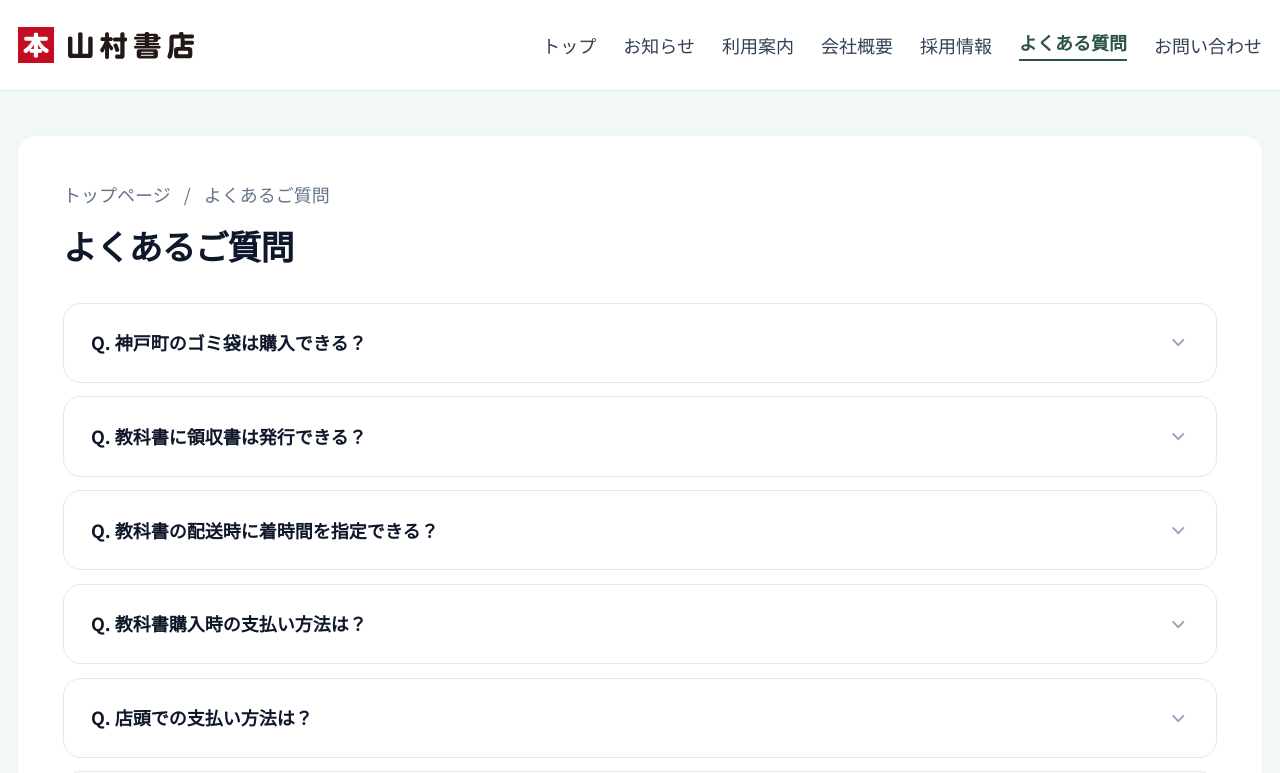
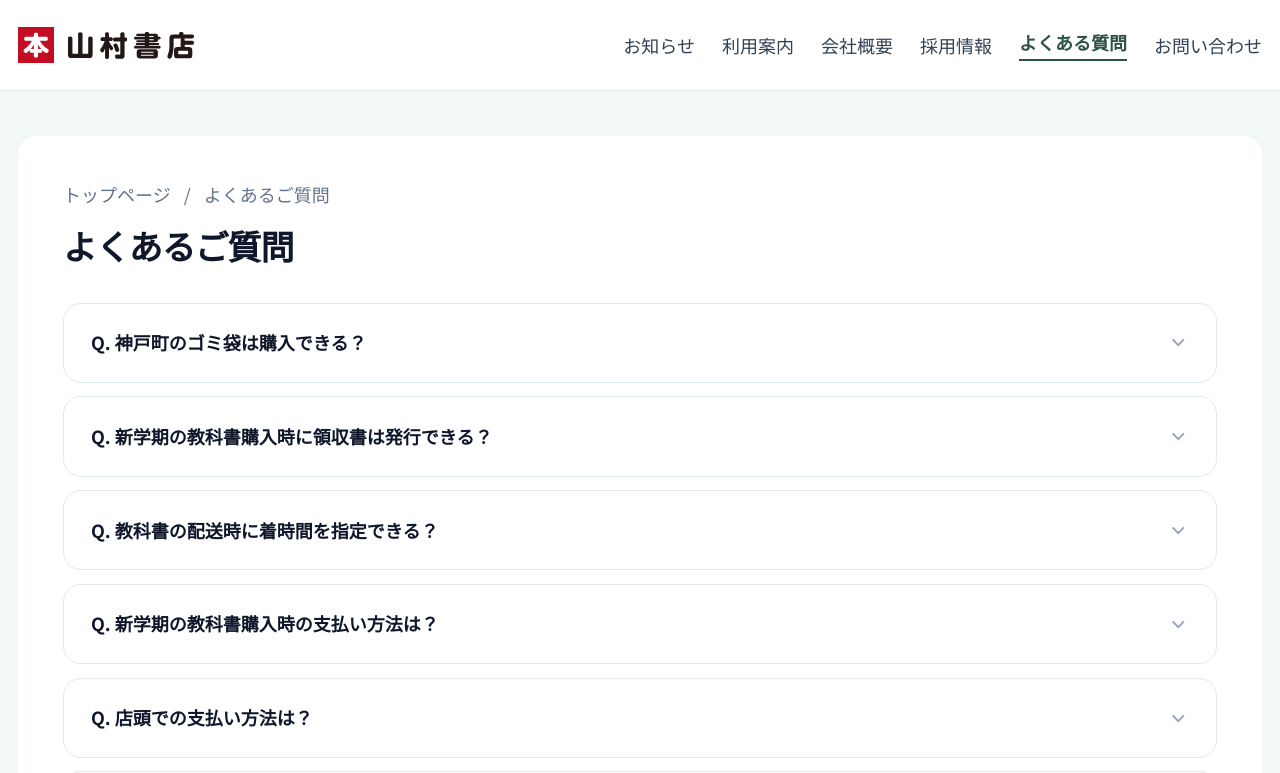
Before and after one commit to sakasaew/yamamurabooks, a website: page faq.html in a window 1280 px wide. Shown: the top 773 px of the page. Drawn offline with Linux system fonts and the light colour scheme.

Commit message:
ヘッダーナビからトップを削除、FAQ2項目のタイトルに「新学期の」を追加 (#6)
* ヘッダーナビからトップを削除、FAQの2項目のタイトルに「新学期の」を追加

Co-Authored-By: Claude Sonnet 5.5 <noreply@anthropic.com>
Claude-Session: https://claude.ai/code/session_019Ys2MZRsGt5Yfjw37duGaN

* スマホのメニューの「トップページ」を元に戻す（PC幅のヘッダーの「トップ」のみ削除）

Co-Authored-By: Claude Sonnet 5.5 <noreply@anthropic.com>
Claude-Session: https://claude.ai/code/session_019Ys2MZRsGt5Yfjw37duGaN

---------

Co-authored-by: Claude <noreply@anthropic.com>

```diff
--- a/faq.html
+++ b/faq.html
@@ -37,7 +37,6 @@
             <img src="./assets/logotype.svg" alt="株式会社山村書店" class="block h-6 w-auto object-contain" width="113" height="24" />
           </a>
           <nav class="hidden md:flex items-center gap-6 text-base text-slate-700 font-medium">
-            <a class="hover:text-brand" href="./index.html">トップ</a>
             <a class="hover:text-brand" href="./news.html">お知らせ</a>
             <a class="hover:text-brand" href="./access.html">利用案内</a>
             <a class="hover:text-brand" href="./company.html">会社概要</a>
@@ -88,7 +87,7 @@
 
             <details class="rounded-2xl border border-slate-200 bg-white overflow-hidden">
               <summary class="flex cursor-pointer items-center justify-between px-6 py-5 font-bold text-slate-900 hover:bg-slate-50 list-none">
-                <span>Q. 教科書に領収書は発行できる？</span>
+                <span>Q. 新学期の教科書購入時に領収書は発行できる？</span>
                 <svg class="h-5 w-5 flex-shrink-0 text-slate-400 transition-transform" viewBox="0 0 24 24" fill="none" stroke="currentColor" stroke-width="2"><path d="M6 9l6 6 6-6"/></svg>
               </summary>
               <div class="border-t border-slate-100 px-6 py-5 text-slate-700 leading-relaxed">
@@ -110,7 +109,7 @@
 
             <details class="rounded-2xl border border-slate-200 bg-white overflow-hidden">
               <summary class="flex cursor-pointer items-center justify-between px-6 py-5 font-bold text-slate-900 hover:bg-slate-50 list-none">
-                <span>Q. 教科書購入時の支払い方法は？</span>
+                <span>Q. 新学期の教科書購入時の支払い方法は？</span>
                 <svg class="h-5 w-5 flex-shrink-0 text-slate-400 transition-transform" viewBox="0 0 24 24" fill="none" stroke="currentColor" stroke-width="2"><path d="M6 9l6 6 6-6"/></svg>
               </summary>
               <div class="border-t border-slate-100 px-6 py-5 text-slate-700 leading-relaxed">
```
Also changed, not shown: access.html (+0 -1 lines), company.html (+0 -1 lines), contact.html (+0 -1 lines), index.html (+0 -1 lines), news.html (+0 -1 lines), privacypolicy.html (+0 -1 lines), recruit.html (+0 -1 lines), sakasaew.html (+0 -1 lines).
